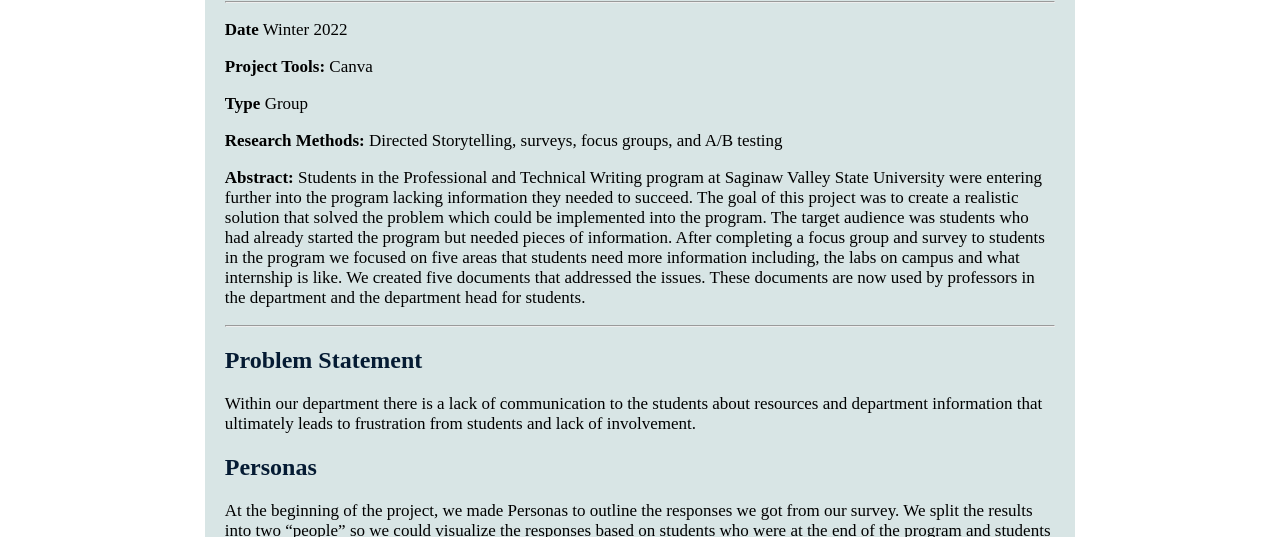
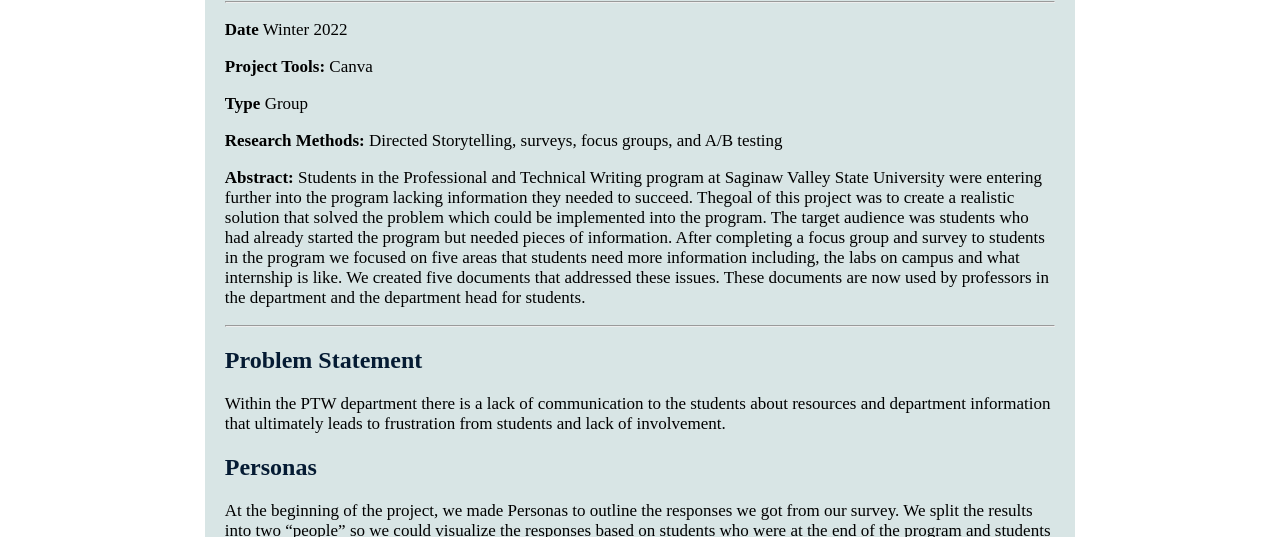
Before and after one commit to rwilliams422/rwilliams422.github.io, a plain HTML site: page projProb.html in a window 1280 px wide. Shown: the part 263-800 px from the top of the page. Drawn offline with Linux system fonts and the light colour scheme.

Commit message:
text changes

```diff
--- a/projProb.html
+++ b/projProb.html
@@ -19,21 +19,20 @@
       <p> <strong> Abstract: </strong>
          Students in the Professional and Technical Writing program at Saginaw Valley
           State University were entering further into the program lacking information
-          they needed to succeed. The
-          goal of this project was to create a realistic solution that solved the
-          problem which could be implemented into the program. The target audience
-         was students who had already started the program but needed pieces of
-            information. After completing a focus group and survey to students in
-             the program we focused on five areas that students need more information
-            including, the labs on campus and what internship is like.
-                We created five documents that addressed the issues.
-                These documents are now used by professors in the department
-                 and the department head for students.
+          they needed to succeed. Thegoal of this project was to create a
+           realistic solution that solved the problem which could be implemented
+            into the program. The target audience was students who had already
+             started the program but needed pieces of information. After
+             completing a focus group and survey to students in the program
+             we focused on five areas that students need more information
+            including, the labs on campus and what internship is like. We
+            created five documents that addressed these issues.
+            These documents are now used by professors in the department
+            and the department head for students.
          <p>
-
       <hr>
       <h2>Problem Statement</h2>
-      <p>Within our department there is a lack of communication
+      <p>Within the PTW department there is a lack of communication
          to the students about resources and department
          information that ultimately leads to frustration from students
           and lack of involvement.</p>
@@ -42,10 +41,10 @@
          to outline the responses we got from our survey. We
           split the results into two “people” so we could
           visualize the responses based on students who were
-           at the end of the program and students who
+           at the end of the program and students those who
             were new to the program.
          We took this feedback and used it to shape the
-         information we put on the documents.</p>
+         information we put on the final documents.</p>
       <div class="flex-container">
          <div>
             <img src="images\1.jpg" alt="1">
@@ -55,7 +54,7 @@
          </div>
       </div>
       <h2>Directed story Telling?</h2>
-      <p>During the Project we created scenarios
+      <p>During the project we created scenarios
          for our users to test the documents. The
          goal was to create a real-life scenario
          that students in the program would face.
@@ -71,12 +70,12 @@
      <h2>Journey Mapping</h2>
      <p>After our story telling we created a
         journey map for the users that outlines
-         their thoughts and . </p>
+         their thoughts and concerns about the document.
+      From here we were able to work out the  </p>
       <div class="flex-container">
         <img src="images\DS.png" alt="journey">
      </div>
      <h2>Who are the stakeholders?</h2>
-
      <p>Midway through the project we looked at who our
         documents would be used by. At the top we have our
          primary audience, students new to the program but
@@ -91,7 +90,7 @@
        </div>
       <h2>Problem Solution</h2>
       <p>In creating the documents, we made sure they addressed
-          the problem we identified. Each one addressed the
+          the problem we identified. Each document addressed the
           communication gaps that we identified in our survey
           and focus group that we did at the beginning of the
           project. We made sure our focus hit those specific
@@ -99,8 +98,6 @@
            are used by professors and staff at Saginaw Valley
             State University to help new students in the
             Professional and Technical Writing Program at SVSU. </p>
-
-
 </div>
 <footer class="footer">
   <p class="footer">Author: Rebekah Williams<br></p>
```
Also changed, not shown: projBulletin.html (+1 -0 lines).
